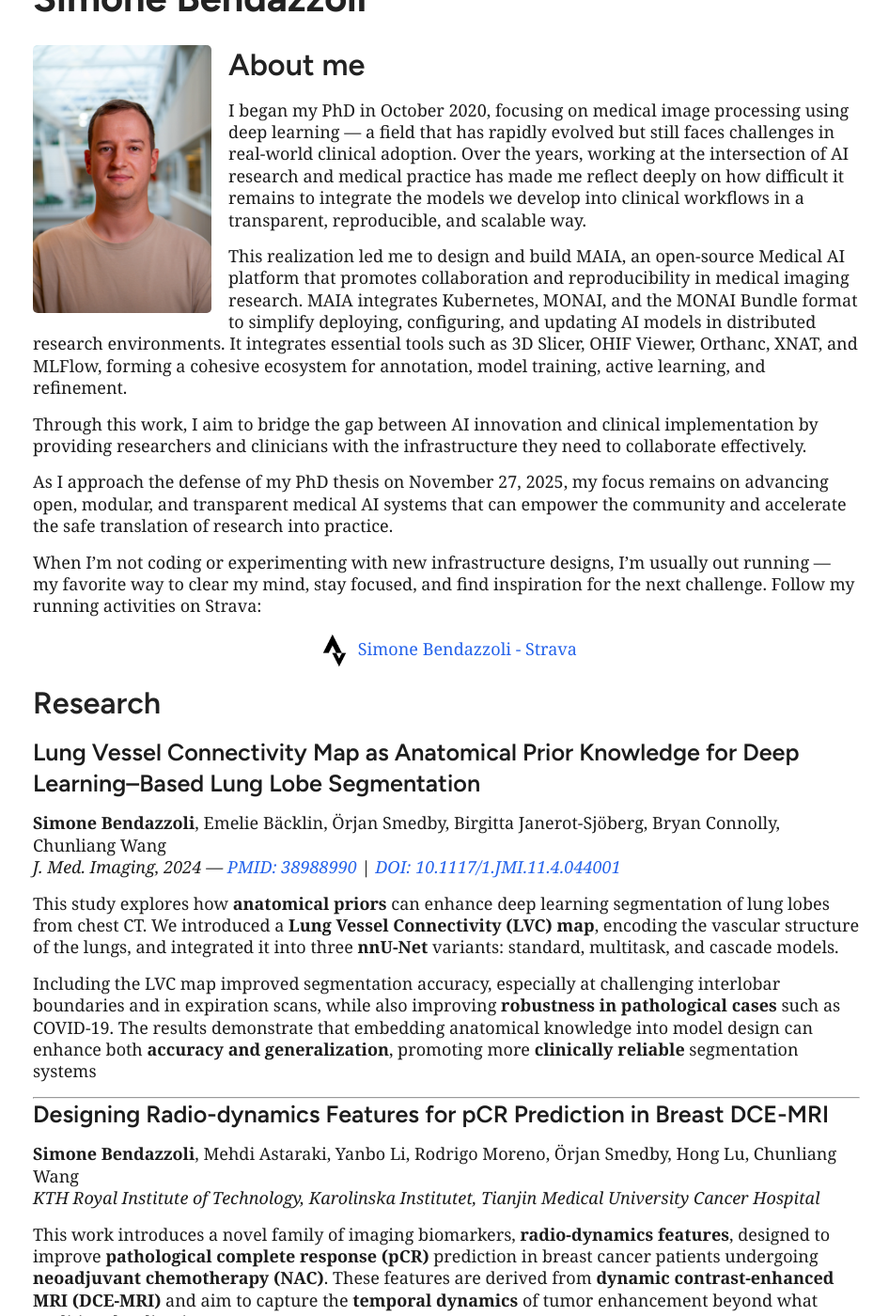
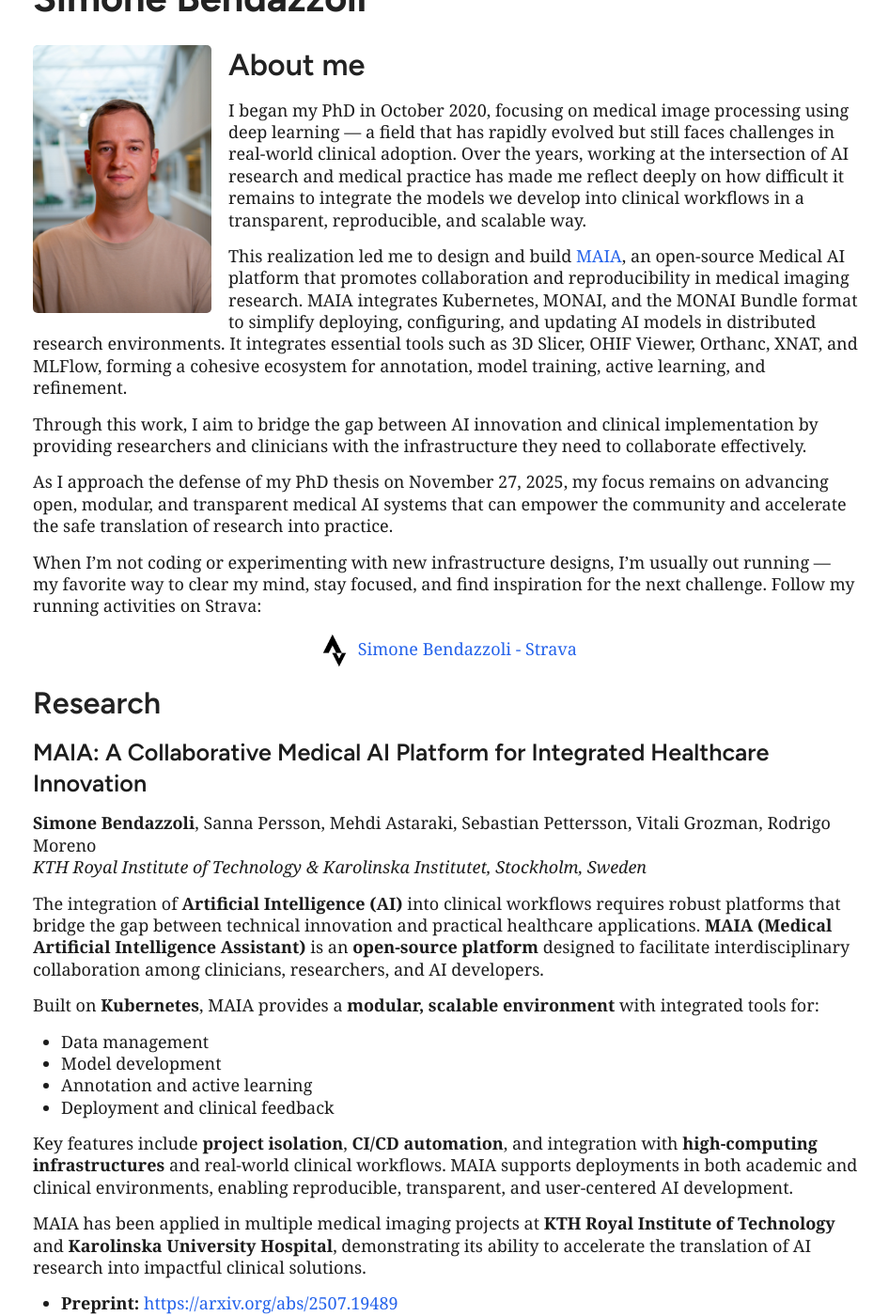
Before and after one commit to minnelab/minnelab.github.io, a Jekyll site: the page built from _people/simone.markdown, in a window 1280 px wide and 1400 px high, scrolled down 249 px. Shown: the whole window at 94% size, without its empty margins (165-1111 px from the left). Built offline with Jekyll 4.4.1, drawn with Linux system fonts in a browser that asks for light colours; some of the changed text lies outside the part shown.

Commit message:
Enhance profile with MAIA project details
Added details about MAIA, a collaborative medical AI platform, including its features and applications in healthcare.

```diff
--- a/_people/simone.markdown
+++ b/_people/simone.markdown
@@ -14,7 +14,7 @@ status: 'current'
 
 I began my PhD in October 2020, focusing on medical image processing using deep learning — a field that has rapidly evolved but still faces challenges in real-world clinical adoption. Over the years, working at the intersection of AI research and medical practice has made me reflect deeply on how difficult it remains to integrate the models we develop into clinical workflows in a transparent, reproducible, and scalable way.
 
-This realization led me to design and build MAIA, an open-source Medical AI platform that promotes collaboration and reproducibility in medical imaging research. MAIA integrates Kubernetes, MONAI, and the MONAI Bundle format to simplify deploying, configuring, and updating AI models in distributed research environments. It integrates essential tools such as 3D Slicer, OHIF Viewer, Orthanc, XNAT, and MLFlow, forming a cohesive ecosystem for annotation, model training, active learning, and refinement.
+This realization led me to design and build [MAIA](/maia/), an open-source Medical AI platform that promotes collaboration and reproducibility in medical imaging research. MAIA integrates Kubernetes, MONAI, and the MONAI Bundle format to simplify deploying, configuring, and updating AI models in distributed research environments. It integrates essential tools such as 3D Slicer, OHIF Viewer, Orthanc, XNAT, and MLFlow, forming a cohesive ecosystem for annotation, model training, active learning, and refinement.
 
 Through this work, I aim to bridge the gap between AI innovation and clinical implementation by providing researchers and clinicians with the infrastructure they need to collaborate effectively.
 
@@ -32,6 +32,29 @@ When I’m not coding or experimenting with new infrastructure designs, I’m us
 
 ## Research
 
+### MAIA: A Collaborative Medical AI Platform for Integrated Healthcare Innovation
+
+**Simone Bendazzoli**, Sanna Persson, Mehdi Astaraki, Sebastian Pettersson, Vitali Grozman, Rodrigo Moreno
+*KTH Royal Institute of Technology & Karolinska Institutet, Stockholm, Sweden*
+
+The integration of **Artificial Intelligence (AI)** into clinical workflows requires robust platforms that bridge the gap between technical innovation and practical healthcare applications. **MAIA (Medical Artificial Intelligence Assistant)** is an **open-source platform** designed to facilitate interdisciplinary collaboration among clinicians, researchers, and AI developers.
+
+Built on **Kubernetes**, MAIA provides a **modular, scalable environment** with integrated tools for:
+- Data management
+- Model development
+- Annotation and active learning
+- Deployment and clinical feedback
+
+Key features include **project isolation**, **CI/CD automation**, and integration with **high-computing infrastructures** and real-world clinical workflows. MAIA supports deployments in both academic and clinical environments, enabling reproducible, transparent, and user-centered AI development.
+
+MAIA has been applied in multiple medical imaging projects at **KTH Royal Institute of Technology** and **Karolinska University Hospital**, demonstrating its ability to accelerate the translation of AI research into impactful clinical solutions.
+
+- **Preprint:** [https://arxiv.org/abs/2507.19489](https://arxiv.org/abs/2507.19489)
+- **More details:** [MAIA page](/maia/)
+- **GitHub Code:** [MAIA](https://github.com/minnelab/MAIA)
+
+
+---
 ### Lung Vessel Connectivity Map as Anatomical Prior Knowledge for Deep Learning–Based Lung Lobe Segmentation
 **Simone Bendazzoli**, Emelie Bäcklin, Örjan Smedby, Birgitta Janerot-Sjöberg, Bryan Connolly, Chunliang Wang
 *J. Med. Imaging, 2024 — [PMID: 38988990](https://pubmed.ncbi.nlm.nih.gov/38988990/) | [DOI: 10.1117/1.JMI.11.4.044001](https://doi.org/10.1117/1.JMI.11.4.044001)*
```
